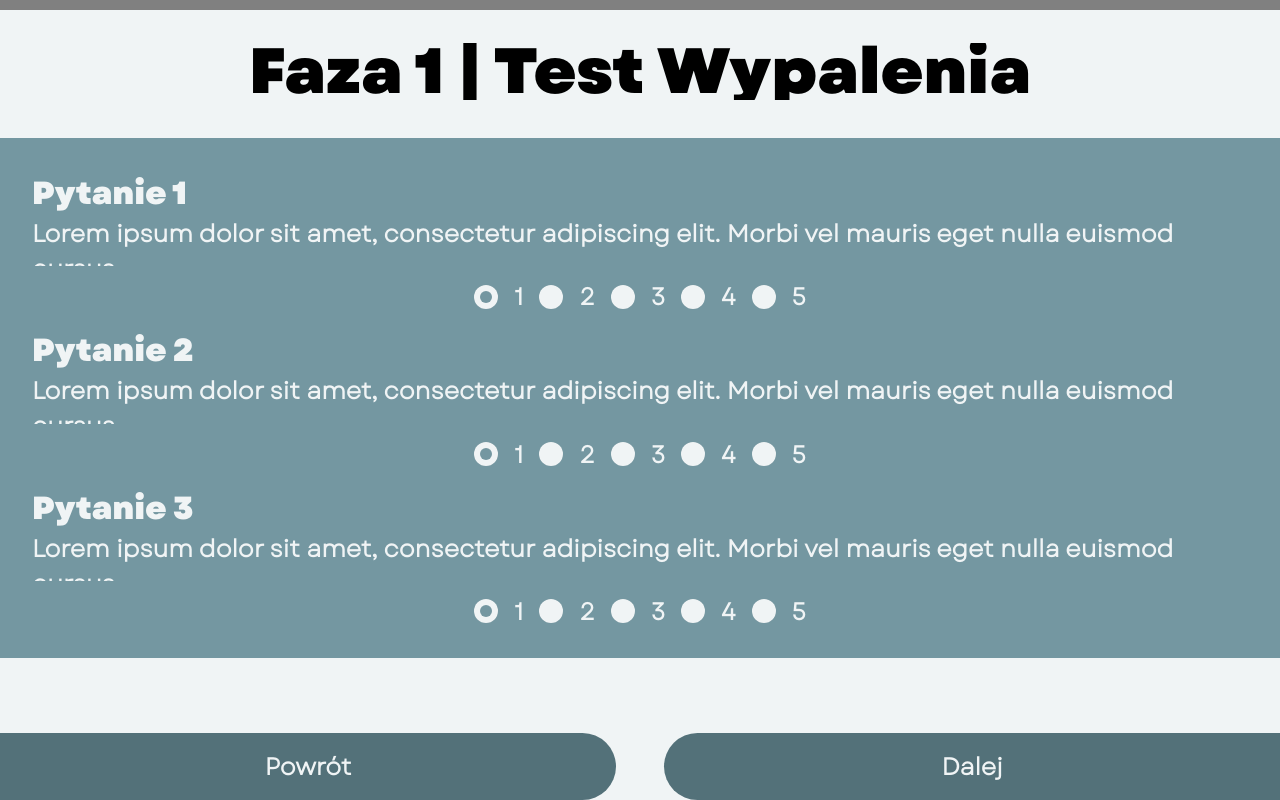
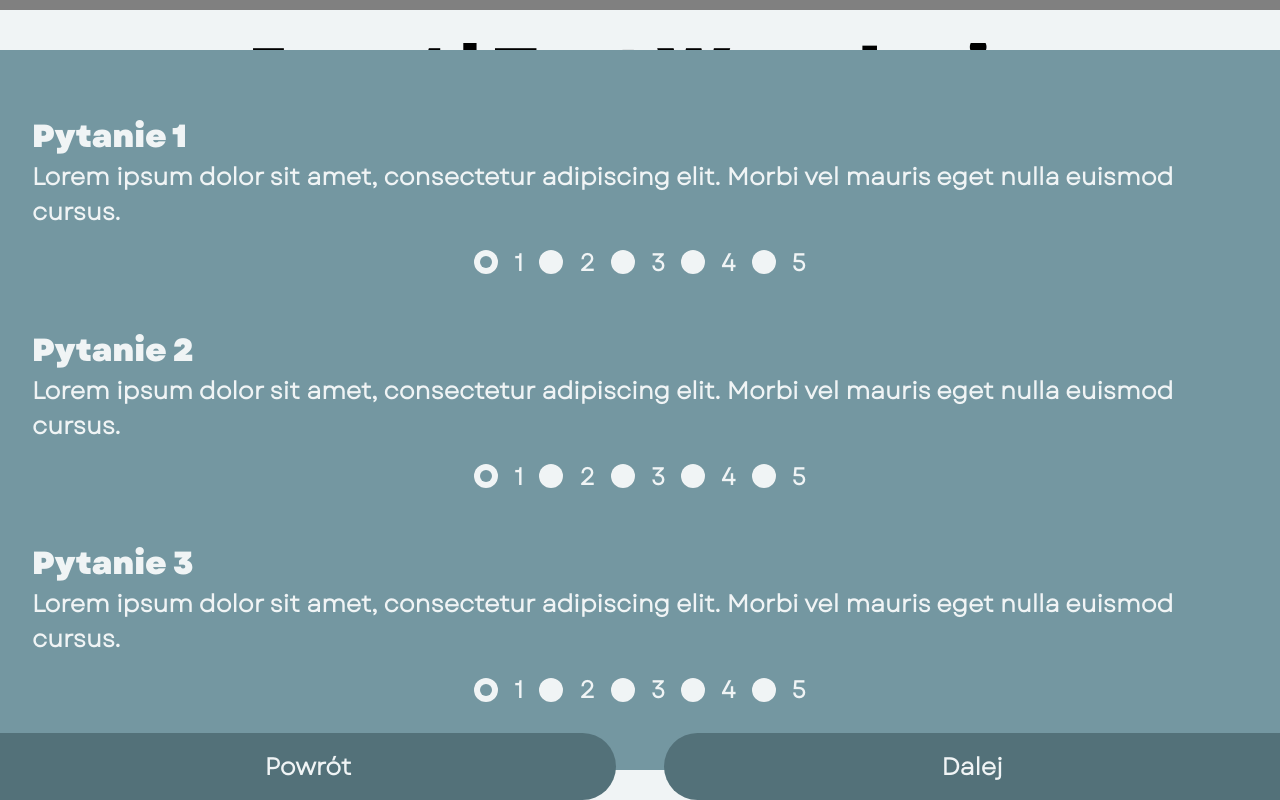
Before and after one commit to TheLPro/flow-quiz, a plain HTML site: page quiz.html in a window 1280 px wide. Drawn offline with Linux system fonts and the light colour scheme.

Commit message:
Made Element Taller

```diff
--- a/styles/style.css
+++ b/styles/style.css
@@ -418,8 +418,9 @@ a {
     left: -2rem;
     right: 0;
     top: 50%;
-    transform: translateY(-35%);
+    transform: translateY(-37.5%);
     border-radius: 0;
-    max-height: 35rem;
+    max-height: 45rem;
+    height: 100%;
   }
 }
```
